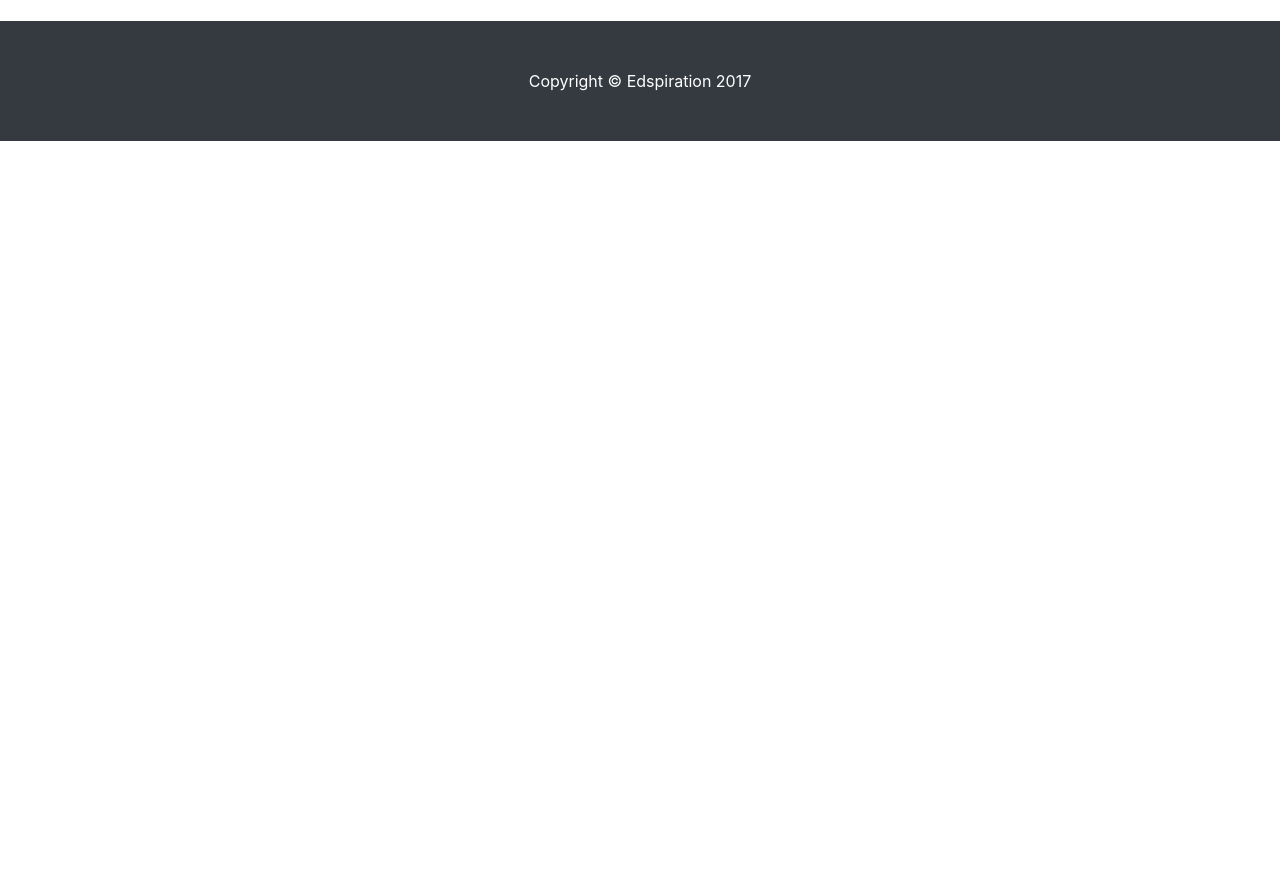
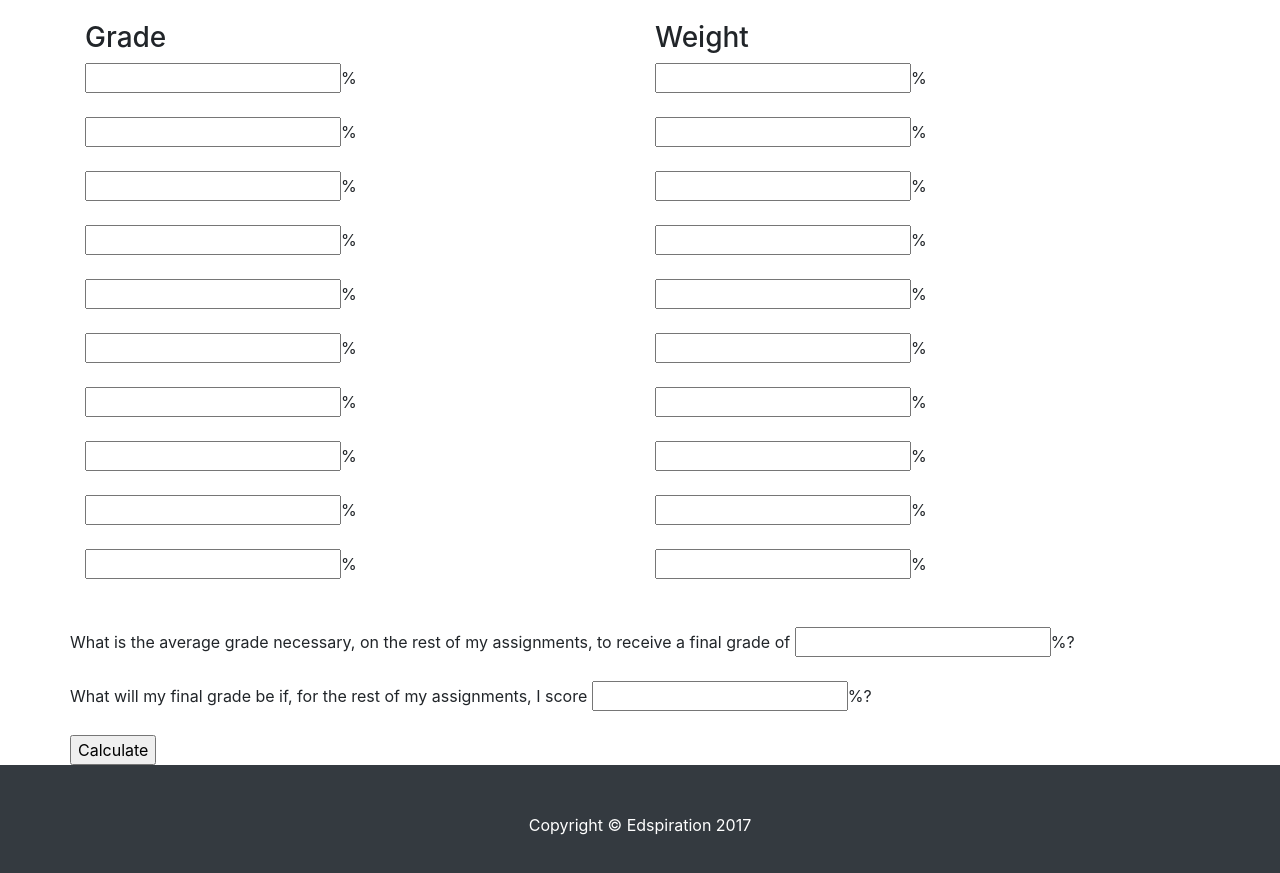
Before and after one commit to brandonvtran/edspiration, a website: page index.html in a window 1280 px wide. Shown: the part 131-1004 px from the top of the page. Before the commit the page ends 800 px from the top, so only its background shows below. Drawn offline with Linux system fonts and the light colour scheme.

Commit message:
made skeleton of forms

```diff
--- a/index.html
+++ b/index.html
@@ -50,10 +50,49 @@
 
     <!-- Page Content -->
     <div class="container">
+      <h1 class="my-4 text-center text-lg-left">Edspirational Grade Calculator</h1>
+      <div class="row">
+        <div class="col">
+          <h3>Grade</h3>
+          <form id="gradesForm" action="/action_page.php">
+            <input type="text" name="grade1">%<br><br>
+            <input type="text" name="grade2">%<br><br>
+            <input type="text" name="grade3">%<br><br>
+            <input type="text" name="grade4">%<br><br>
+            <input type="text" name="grade5">%<br><br>
+            <input type="text" name="grade6">%<br><br>
+            <input type="text" name="grade7">%<br><br>
+            <input type="text" name="grade8">%<br><br>
+            <input type="text" name="grade9">%<br><br>
+            <input type="text" name="grade10">%<br><br>
+          </form>
+        </div>
+        <div class="col">
+          <h3>Weight</h3>
+          <form id="weightForm" action="/action_page.php">
+            <input type="text" name="weight1">%<br><br>
+            <input type="text" name="weight2">%<br><br>
+            <input type="text" name="weight3">%<br><br>
+            <input type="text" name="weight4">%<br><br>
+            <input type="text" name="weight5">%<br><br>
+            <input type="text" name="weight6">%<br><br>
+            <input type="text" name="weight7">%<br><br>
+            <input type="text" name="weight8">%<br><br>
+            <input type="text" name="weight9">%<br><br>
+            <input type="text" name="weight10">%<br><br><br>
+          </form>
+        </div>
+      </div>
 
-      <h1 class="my-4 text-center text-lg-left">Edspirational Grade Calculator</h1>
-
-
+      <div class="row">
+        <form id="weightForm" action="/action_page.php">
+          What is the average grade necessary, on the rest of my assignments, to
+          receive a final grade of <input type="text" name="avgGrade">%?<br><br>
+          What will my final grade be if, for the rest of my assignments, I score
+          <input type="text" name="avgRemain">%?<br><br>
+          <input type="submit" value="Calculate">
+        </form>
+      </div>
     </div>
     <!-- /.container -->
 
```
